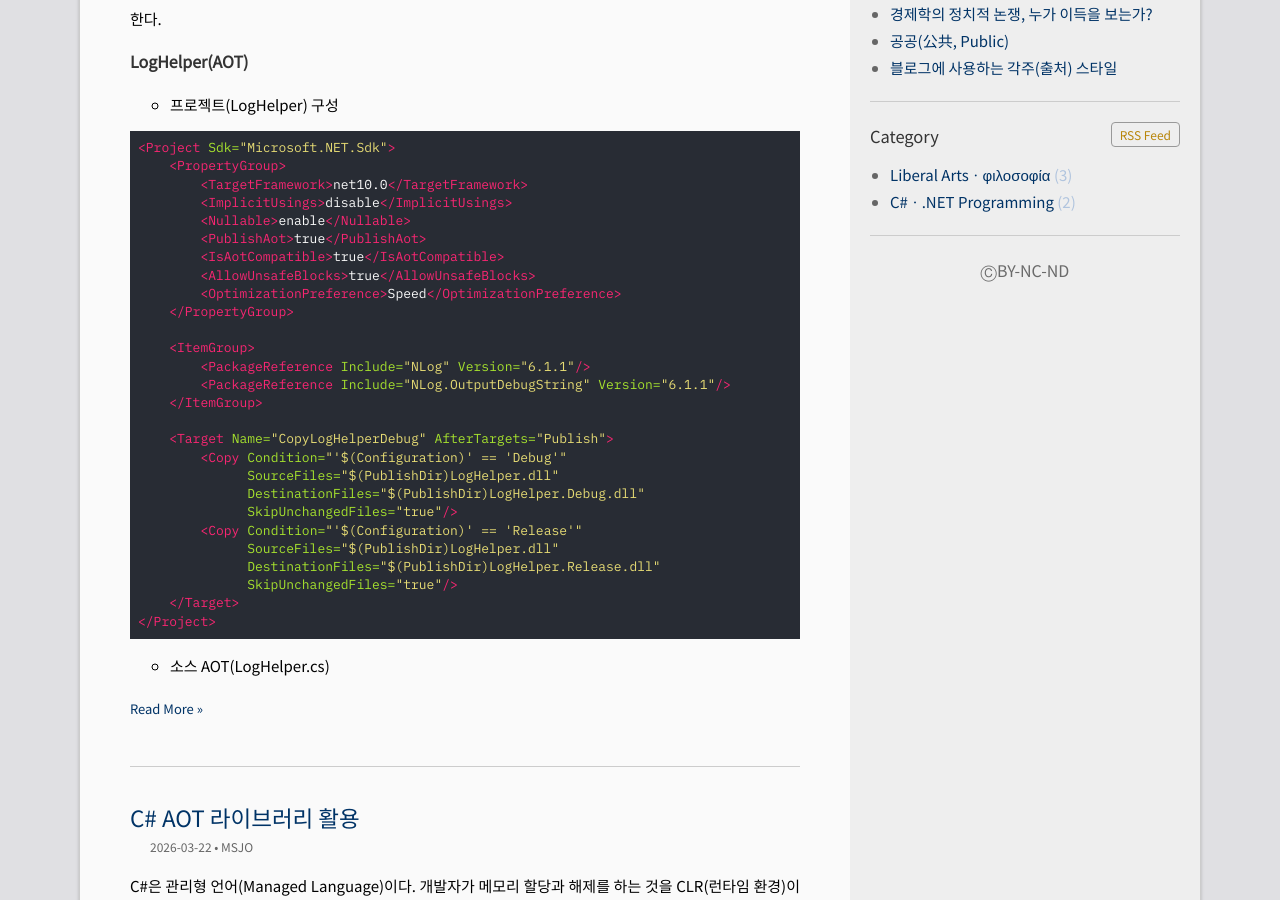
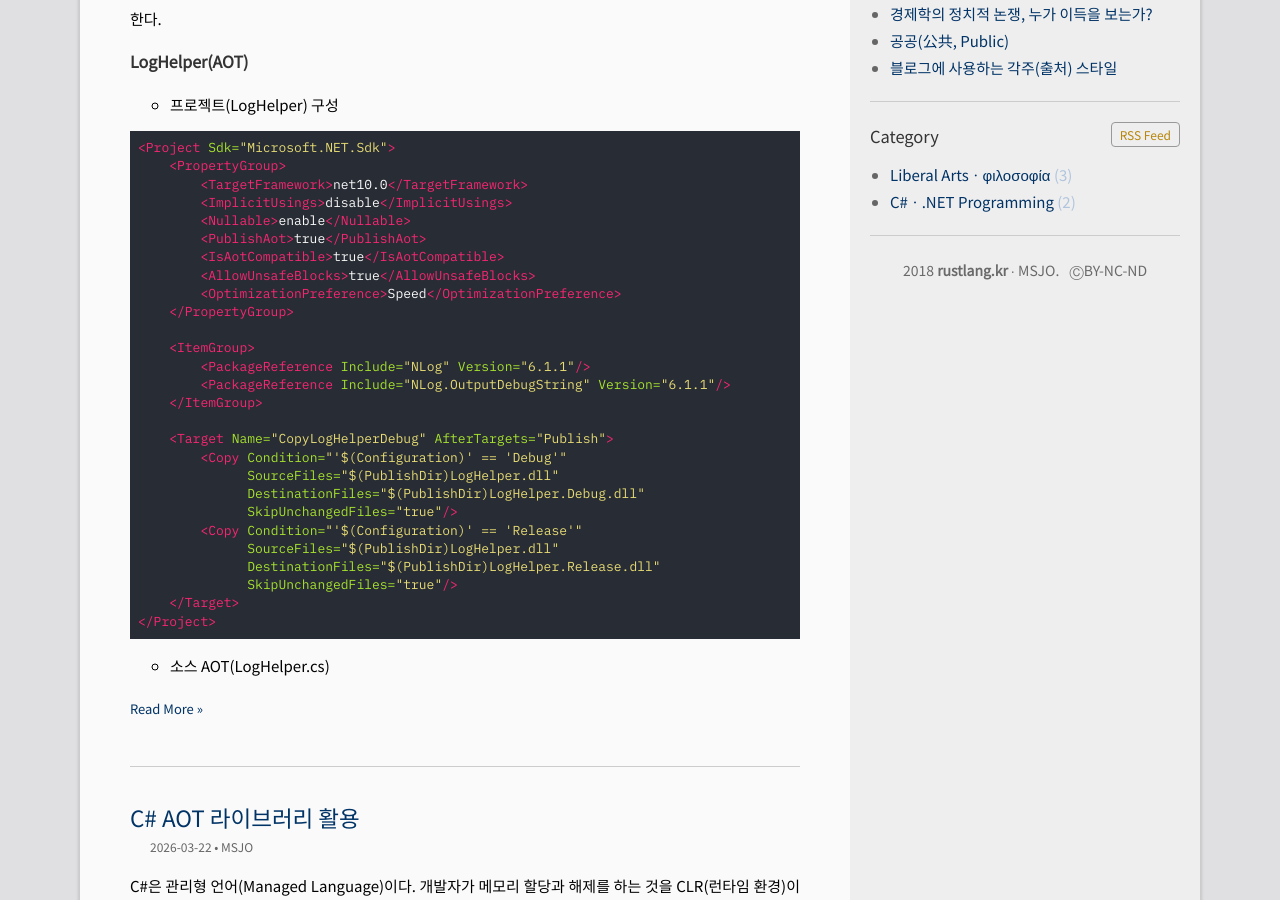
Before and after one commit to DebugJO/rustlang, a Jekyll site: the page built from index.html, in a window 1280 px wide and 900 px high, scrolled down 487 px. Built offline with Jekyll 4.4.1, drawn with Linux system fonts in a browser that asks for light colours; the list of posts is cut into pages by our own code.

Commit message:
Update sidebar.html

```diff
--- a/_includes/sidebar.html
+++ b/_includes/sidebar.html
@@ -50,5 +50,8 @@
 {% endif %}
 
 <div class="col-box">
-<center><a style="font-size:16px;color:#6a6a6a;" href="https://creativecommons.org/licenses/by-nc-nd/4.0/">ⒸBY-NC-ND</a></center>
+<center>
+  <a style="font-size:14px;color:#6a6a6a;" href="https://github.com/debugjo">2018 <b>rustlang.kr</b> ∙ MSJO.</a>&nbsp;&nbsp;
+  <a style="font-size:14px;color:#6a6a6a;" href="https://creativecommons.org/licenses/by-nc-nd/4.0/">ⒸBY-NC-ND</a>
+</center>
 </div>
```
